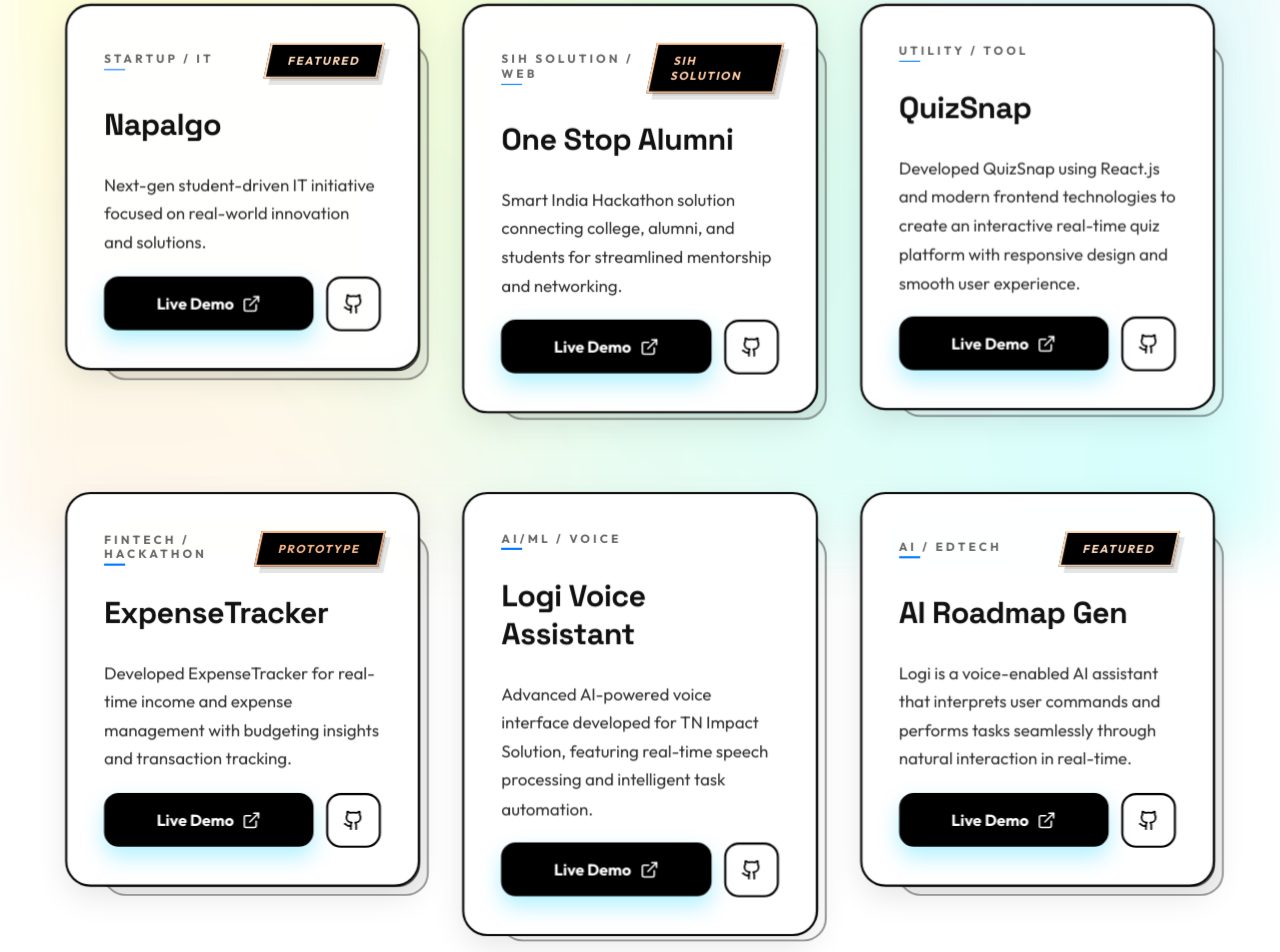
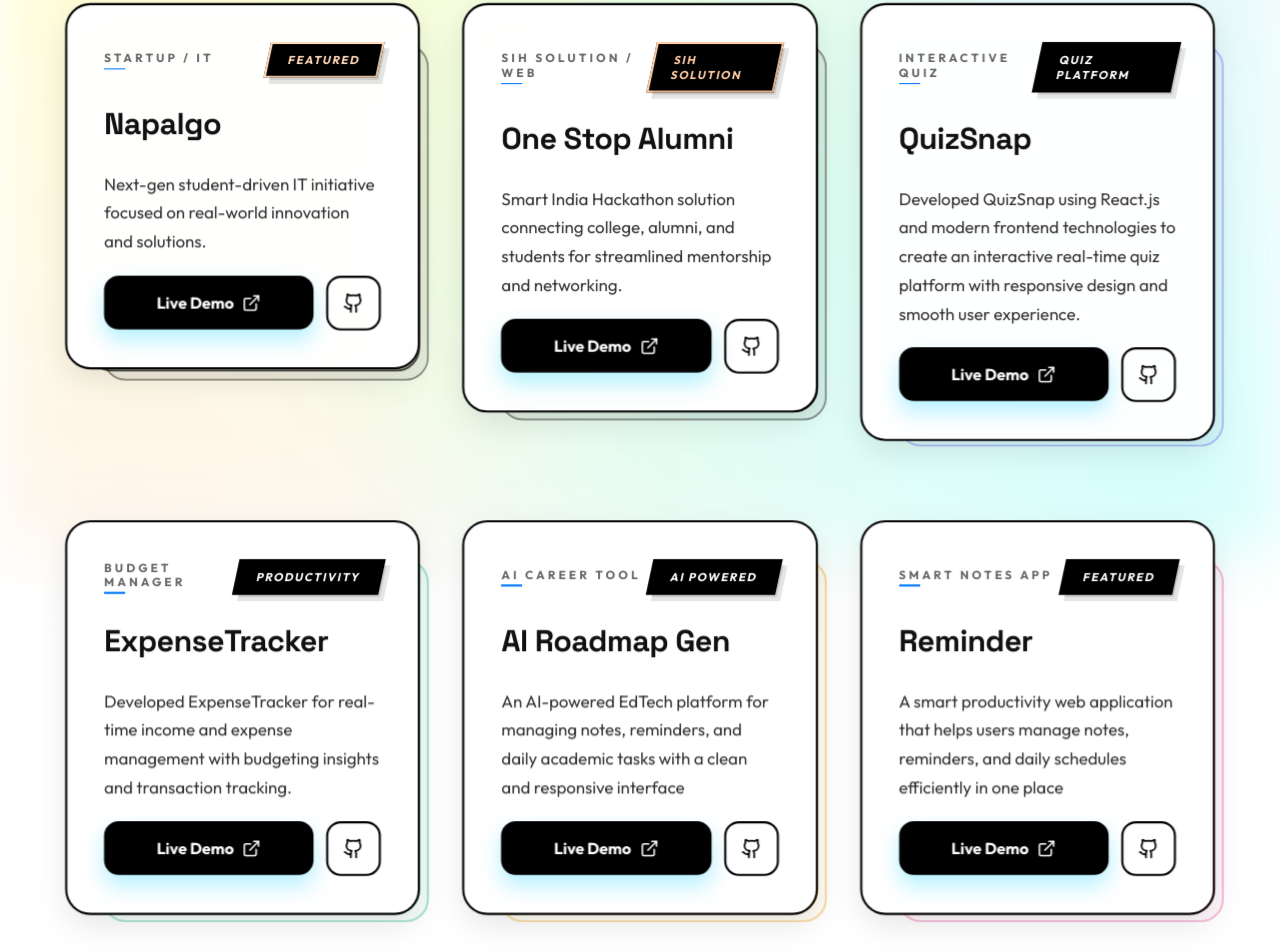
Before and after one commit to cyrilchris-j/portfolio, a React (Vite) app: page /projects in a window 1280 px wide. Shown: the part 247-1199 px from the top of the page. Built offline with nearby package versions, Linux system fonts and the light colour scheme; a web font is replaced by a local one.

Commit message:
refactor: redesign homepage layout and update navigation component styling

```diff
--- a/src/pages/Projects.css
+++ b/src/pages/Projects.css
@@ -271,6 +271,47 @@
     box-shadow: 0 20px 60px rgba(6, 6, 6, 0.25);
 }
 
+/* Quiz Platform highlight */
+.highlight-quiz\ platform .card-stack-bg,
+[class*='highlight-quiz'] .card-stack-bg {
+    background: rgba(99, 102, 241, 0.10);
+    border-color: #6366f1;
+}
+[class*='highlight-quiz']:hover .project-card-content {
+    border-color: #6366f1 !important;
+    box-shadow: 0 20px 60px rgba(99, 102, 241, 0.25);
+}
+
+/* Productivity highlight */
+[class*='highlight-productivity'] .card-stack-bg {
+    background: rgba(16, 185, 129, 0.10);
+    border-color: #10b981;
+}
+[class*='highlight-productivity']:hover .project-card-content {
+    border-color: #10b981 !important;
+    box-shadow: 0 20px 60px rgba(16, 185, 129, 0.25);
+}
+
+/* Innovative highlight */
+[class*='highlight-innovative'] .card-stack-bg {
+    background: rgba(245, 158, 11, 0.10);
+    border-color: #f59e0b;
+}
+[class*='highlight-innovative']:hover .project-card-content {
+    border-color: #f59e0b !important;
+    box-shadow: 0 20px 60px rgba(245, 158, 11, 0.25);
+}
+
+/* Featured highlight */
+[class*='highlight-featured'] .card-stack-bg {
+    background: rgba(236, 72, 153, 0.10);
+    border-color: #ec4899;
+}
+[class*='highlight-featured']:hover .project-card-content {
+    border-color: #ec4899 !important;
+    box-shadow: 0 20px 60px rgba(236, 72, 153, 0.25);
+}
+
 @media (max-width: 768px) {
     .projects-grid {
         grid-template-columns: 1fr;
--- a/src/pages/Projects.jsx
+++ b/src/pages/Projects.jsx
@@ -75,6 +75,10 @@ const ProjectCard = ({ project, idx }) => {
                         {project.highlightType === 'startup' && <div className="status-badge cyan">Featured</div>}
                         {project.highlightType === 'hackathon' && <div className="status-badge gold">SIH Solution</div>}
                         {project.highlightType === 'fintech' && <div className="status-badge purple">Prototype</div>}
+                        {project.highlightType === 'quiz' && <div className="status-badge indigo">Quiz Platform</div>}
+                        {project.highlightType === 'productivity' && <div className="status-badge green">Productivity</div>}
+                        {project.highlightType === 'innovative' && <div className="status-badge amber">AI Powered</div>}
+                        {project.highlightType === 'featured' && <div className="status-badge pink">Featured</div>}
                     </div>
 
                     <h3 className="project-title-v2" style={{ transform: "translateZ(30px)" }}>{project.title}</h3>
@@ -126,42 +130,42 @@ const Projects = () => {
             title: "One Stop Alumni",
             desc: "Smart India Hackathon solution connecting college, alumni, and students for streamlined mentorship and networking.",
             tag: "SIH Solution / Web",
-            link: "https://cyrilchris-j.github.io/onestopalumni/",
-            github: "https://github.com/cyrilchris-j/onestopalumni",
+            link: "https://alumni-intrac--cyrilchrisj.replit.app",
+            github: "https://github.com/cyrilchris-j/Alumni-intrac",
             highlightType: "hackathon"
         },
 
         {
             title: "QuizSnap",
             desc: "Developed QuizSnap using React.js and modern frontend technologies to create an interactive real-time quiz platform with responsive design and smooth user experience.",
-            tag: "Utility / Tool",
+            tag: "Interactive Quiz",
             link: "https://quiz-snap.vercel.app/",
             github: "https://github.com/cyrilchris-j/QuizSnap",
-            highlightType: "utility"
+            highlightType: "quiz"
         },
          {
             title: "ExpenseTracker",
             desc: "Developed ExpenseTracker for real-time income and expense management with budgeting insights and transaction tracking.",
-            tag: "FinTech / Hackathon",
+            tag: "Budget Manager",
             link: "https://cyrilchris-j.github.io/expensetracker/",
             github: "https://github.com/cyrilchris-j/expensetracker",
-            highlightType: "fintech"
-        },
-        {
-            title: "Logi Voice Assistant",
-            desc: "Advanced AI-powered voice interface developed for TN Impact Solution, featuring real-time speech processing and intelligent task automation.",
-            tag: "AI/ML / Voice",
-            link: "https://logi-voice-assistant.vercel.app/",
-            github: "https://github.com/cyrilchris-j/LogiVoice-Assistant",
-            highlightType: "aiml"
+            highlightType: "productivity"
         },
         {
             title: "AI Roadmap Gen",
-            desc: "Logi is a voice-enabled AI assistant that interprets user commands and performs tasks seamlessly through natural interaction in real-time.",
-            tag: "AI / EdTech",
+            desc: "An AI-powered EdTech platform for managing notes, reminders, and daily academic tasks with a clean and responsive interface",
+            tag: "AI Career Tool",
+            link: "https://ai-roadmap-generator-ten.vercel.app/",
+            github: "https://github.com/cyrilchris-j/airoadgen",
+            highlightType: "innovative"
+        },
+        {
+            title: "Reminder",
+            desc: "A smart productivity web application that helps users manage notes, reminders, and daily schedules efficiently in one place",
+            tag: "Smart Notes App",
             link: "https://reminder-1-notes.web.app/",
             github: "https://github.com/cyrilchris-j/reminder",
-            highlightType: "startup"
+            highlightType: "featured"
         }
     ];
 
```
